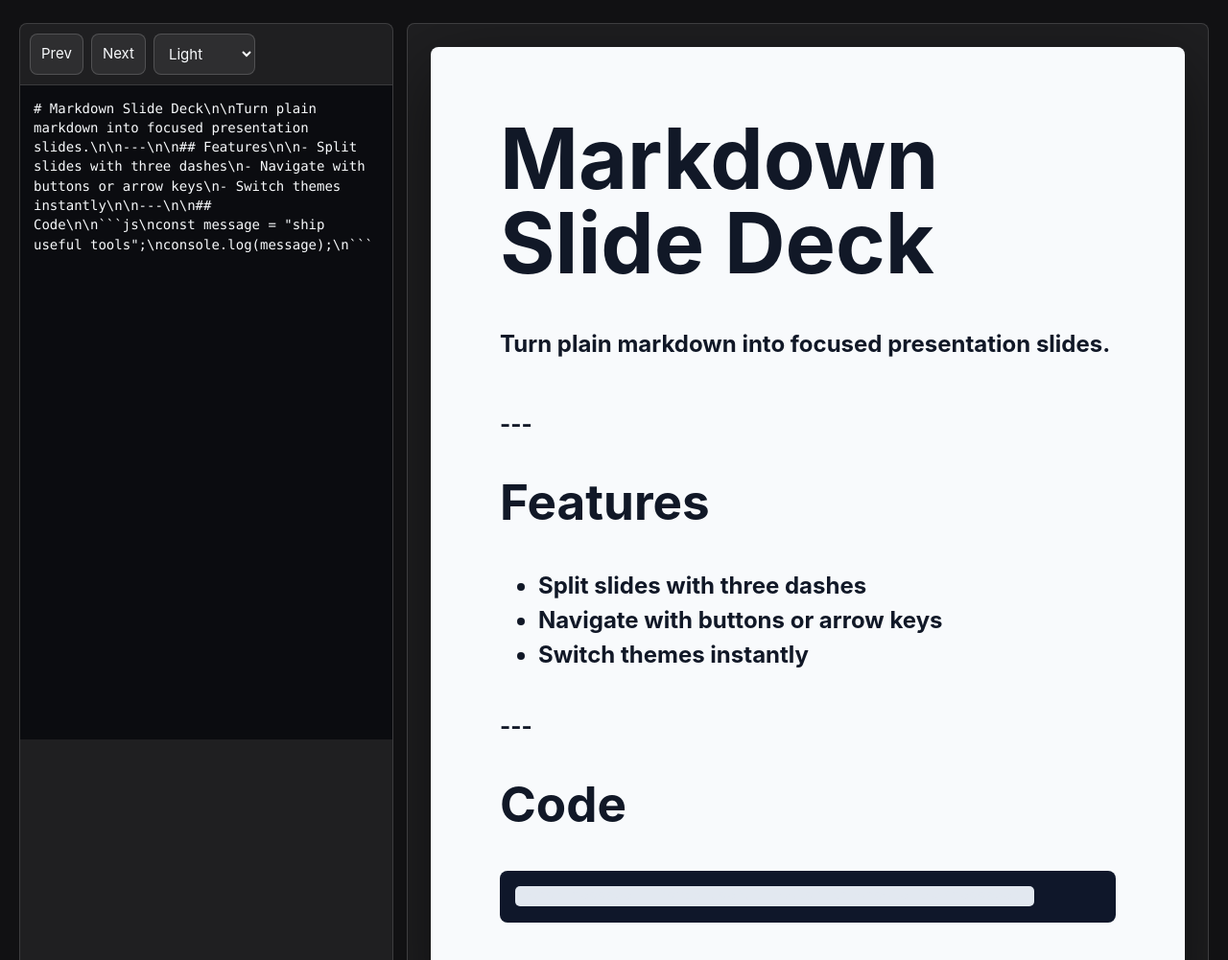
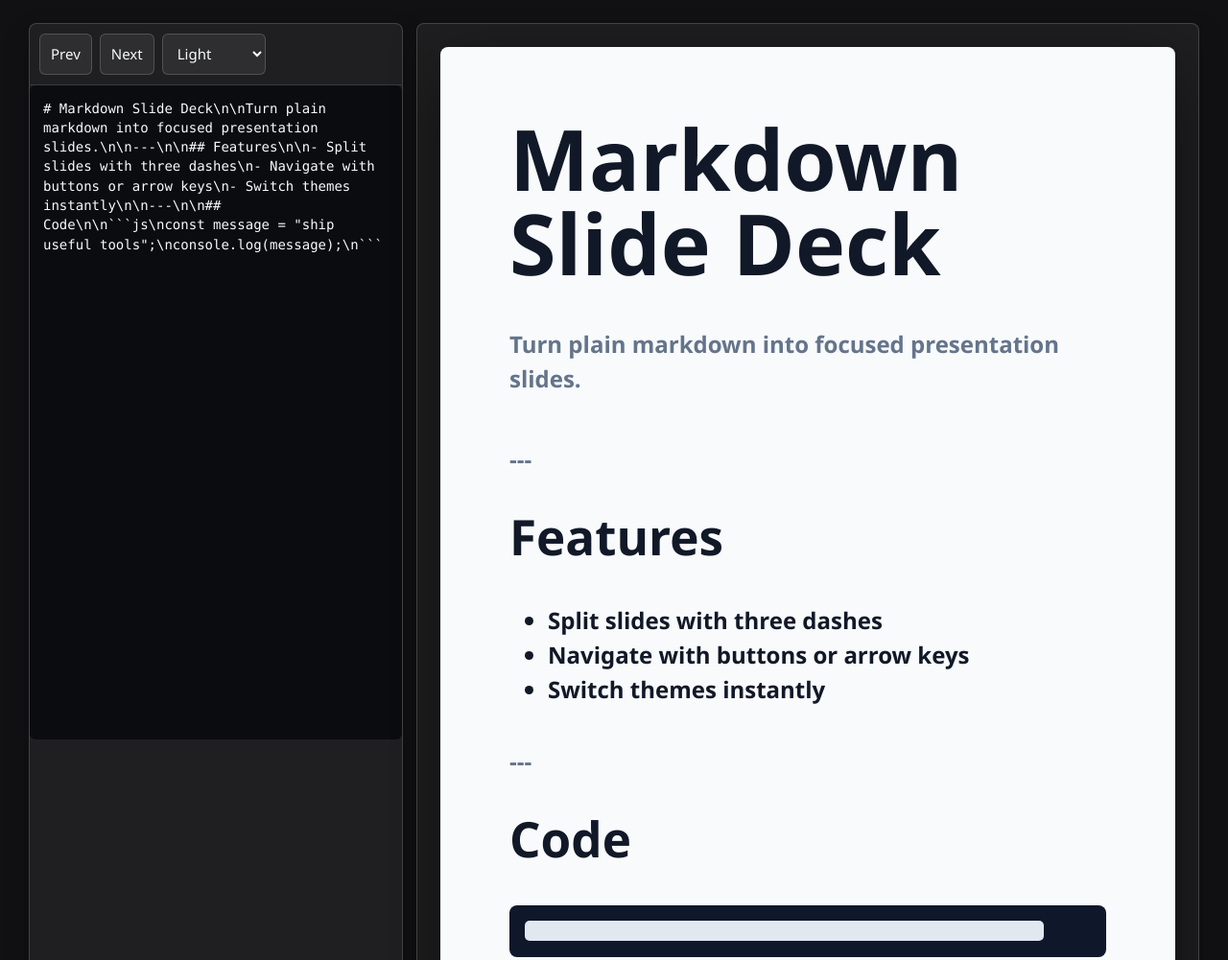
Before and after one commit to LiLFideua/markdown-slide-deck, a plain HTML site: page index.html in a window 1280 px wide. Shown: the top 1001 px of the page at 96% size. Drawn offline with Linux system fonts and the light colour scheme.

Commit message:
Polish professional presentation

```diff
--- a/index.html
+++ b/index.html
@@ -22,6 +22,57 @@
     .slide pre { background:#0f172a; color:#e2e8f0; padding:16px; border-radius:8px; overflow:auto; }
     .footer { display:flex; justify-content:space-between; align-items:center; padding:12px 16px; color:#cbd5e1; }
     @media (max-width:900px) { main { grid-template-columns:1fr; } textarea { min-height:260px; } .stage { min-height:560px; } }
+
+/* Professional polish layer */
+:root {
+  --radius: 6px;
+  --shadow: 0 18px 50px rgba(0, 0, 0, .28);
+  --shadow-soft: 0 10px 28px rgba(0, 0, 0, .18);
+  --border-subtle: rgba(255, 255, 255, .16);
+  --focus-ring: rgba(125, 211, 252, .55);
+}
+body {
+  font-family: "Aptos", "Segoe UI", system-ui, -apple-system, sans-serif;
+  text-rendering: optimizeLegibility;
+}
+main {
+  max-width: min(1220px, calc(100vw - 28px));
+}
+h1, h2, h3, strong {
+  letter-spacing: 0;
+}
+p, small, label, .muted {
+  color: var(--muted, #a8b1b8);
+}
+.panel, .timer, .hero, .channel, .stage, aside, .card {
+  border-color: var(--border-subtle) !important;
+  box-shadow: var(--shadow-soft);
+}
+button, input, select, textarea, .card, .swatch, .cell {
+  border-radius: var(--radius) !important;
+}
+button, a.card, .swatch, .cell {
+  transition: transform .16s ease, border-color .16s ease, background .16s ease, box-shadow .16s ease;
+}
+button:hover, a.card:hover, .swatch:hover {
+  transform: translateY(-1px);
+  box-shadow: var(--shadow-soft);
+}
+input:focus-visible, textarea:focus-visible, select:focus-visible, button:focus-visible, a:focus-visible {
+  outline: 3px solid var(--focus-ring);
+  outline-offset: 2px;
+}
+::selection {
+  background: var(--accent, #7dd3fc);
+  color: #071018;
+}
+@media (max-width: 720px) {
+  main {
+    width: min(100% - 20px, 1220px);
+    padding-top: 18px;
+    padding-bottom: 18px;
+  }
+}
   </style>
 </head>
 <body>
```
Also changed, not shown: docs/design-notes.md (+1 -1 lines), docs/final-polish.md (+1 -1 lines), project.json (+4 -4 lines), README.md.
